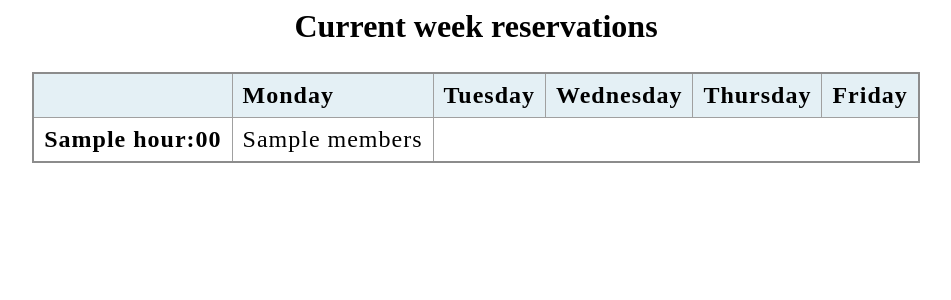
After one commit to econdepe/LakeRidersAlertWeb, a Django app: template lakeridersalert_web/app/templates/app/index.html in a window 1280 px wide. The commit adds this page. Shown: the top 300 px of the page, without its empty margins (164-1115 px from the left). Run offline with Django 5.2, Linux system fonts and the light colour scheme; the template is opened without the code that fills it: most values are stand-ins (such as "Sample title", 1, 10 or a date in 2020); parts of the project's set-up code (start-up, migrations or seed data) failed here and were passed over.

Commit message:
Create current_week view in the index

```diff
--- a/lakeridersalert_web/app/static/app/style.css
+++ b/lakeridersalert_web/app/static/app/style.css
@@ -11,6 +11,7 @@ table {
     border: 2px solid rgb(140 140 140);
     font-size: x-large;
     letter-spacing: 1px;
+    max-width: 90%;
 }
 
 thead {
@@ -21,6 +22,7 @@ th,
 td {
     border: 1px solid rgb(160 160 160);
     padding: 8px 10px;
+    max-width: 20%;
 }
 
 th {
--- /dev/null
+++ b/lakeridersalert_web/app/templates/app/index.html
@@ -0,0 +1,32 @@
+{% load static %}
+
+<link rel="stylesheet" href="{% static 'app/style.css' %}">
+
+<script>console.log(hours)</script>
+<h2 style="text-align: center; font-size: xx-large;">
+    Current week reservations
+</h2>
+<div style="display: flex;justify-content: center;">
+    <table>
+    <thead>
+      <tr>
+        <th scope="col"></th>
+        <th scope="col">Monday</th>
+        <th scope="col" style="max-width: 20%;">Tuesday</th>
+        <th scope="col">Wednesday</th>
+        <th scope="col">Thursday</th>
+        <th scope="col">Friday</th>
+      </tr>
+    </thead>
+    <tbody>
+        {% for hour, members_array in hours.items %}
+        <tr>
+            <th>{{hour}}:00</th>
+            {% for members in members_array %}
+            <td>{{members}}</td>
+            {% endfor %}
+        </tr>
+        {% endfor %}
+    </tbody>
+</table>
+</div>
--- a/pyproject.toml
+++ b/pyproject.toml
@@ -14,6 +14,7 @@ requests = "^2.32.3"
 celery = "^5.4.0"
 redis = "^5.0.8"
 django-celery-beat = "^2.7.0"
+pendulum = "^3.0.0"
 
 
 [build-system]
```
Also changed, not shown: lakeridersalert_web/app/views.py (+25 -6 lines), 1 other file.
